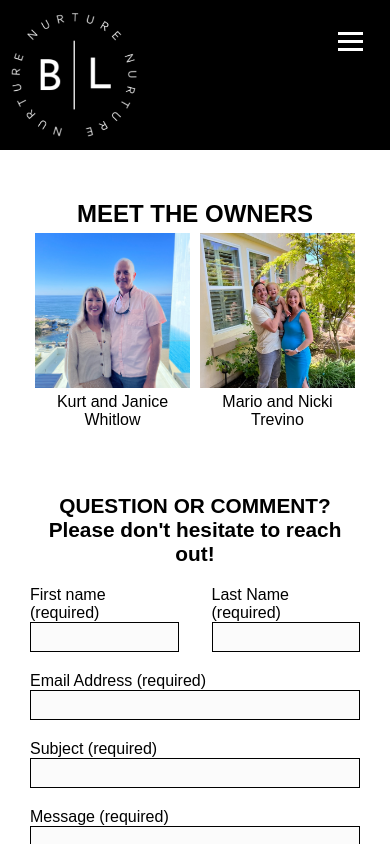
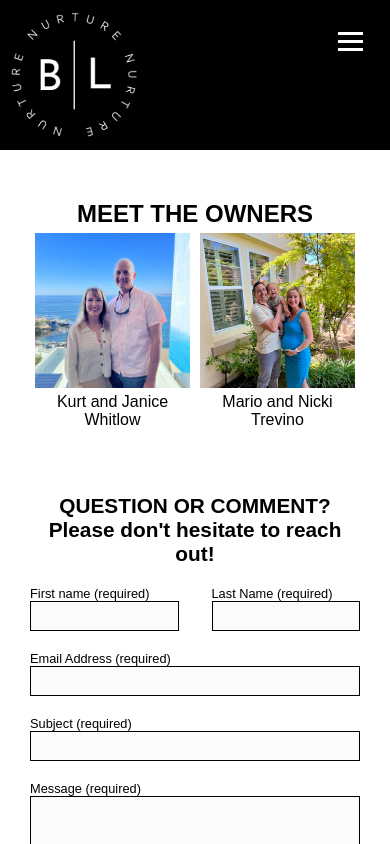
Before and after one commit to skwhit/nurture-bass-lake, a React (Create React App) app: page /contact in a window 390 px wide. Shown: the top 844 px of the page. Built offline with nearby package versions, Linux system fonts and the light colour scheme; the HTML template or start-up script is replaced by a standard one; a web font is replaced by a local one.

Commit message:
modified font size for labels

```diff
--- a/src/App.css
+++ b/src/App.css
@@ -25,4 +25,7 @@
   li {
     font-size: 1.3rem;
   }
+  label {
+    font-size: .8rem;
+  }
 }
--- a/src/components/contact/Contact.css
+++ b/src/components/contact/Contact.css
@@ -121,4 +121,14 @@ form {
       form {
         width: 100%;
       }
+      .request-input label {
+        font-size: .8rem;
+    }
 }
+
+@media (max-width: 374px) {
+
+    .request-input label {
+      font-size: .6rem;
+  }
+}
```
